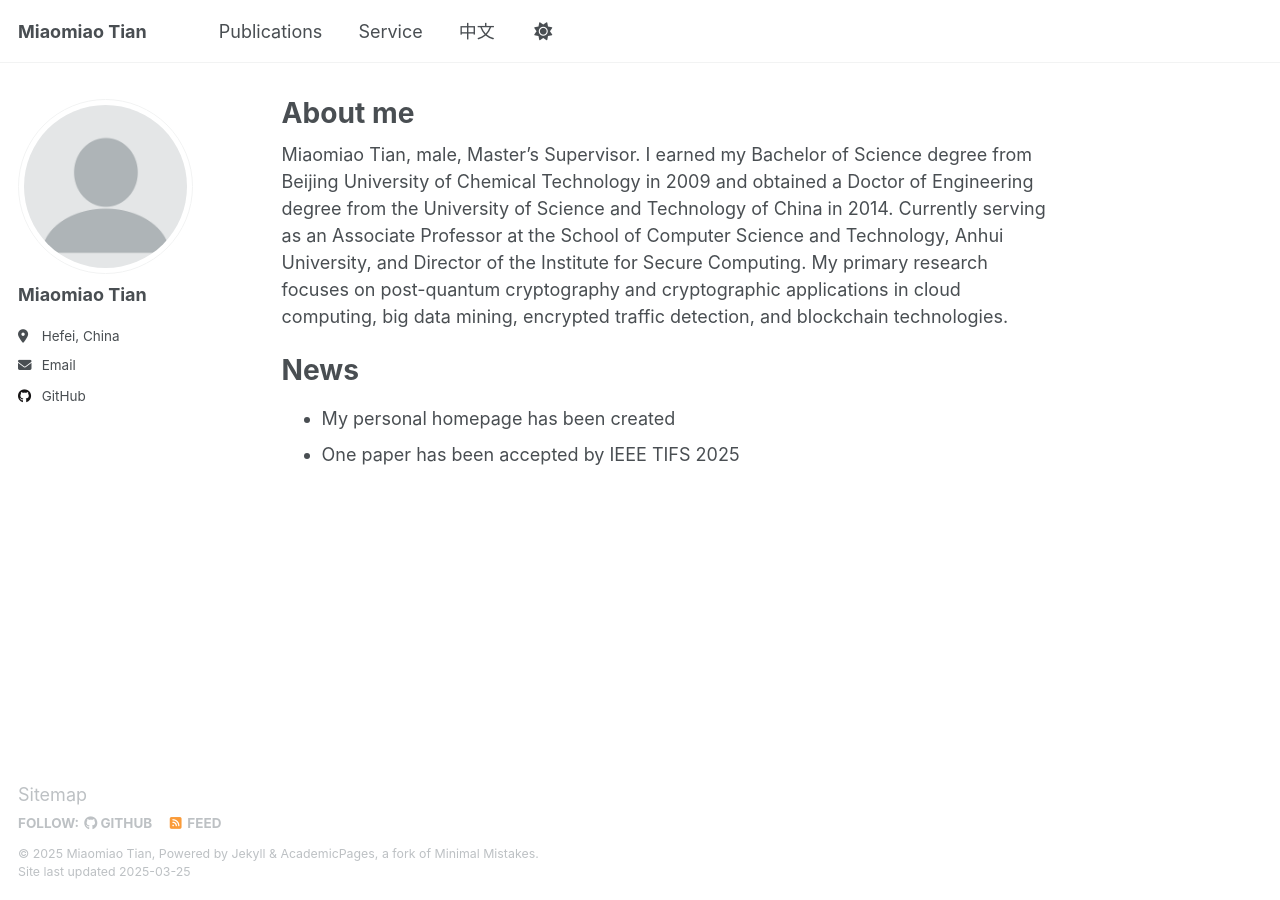
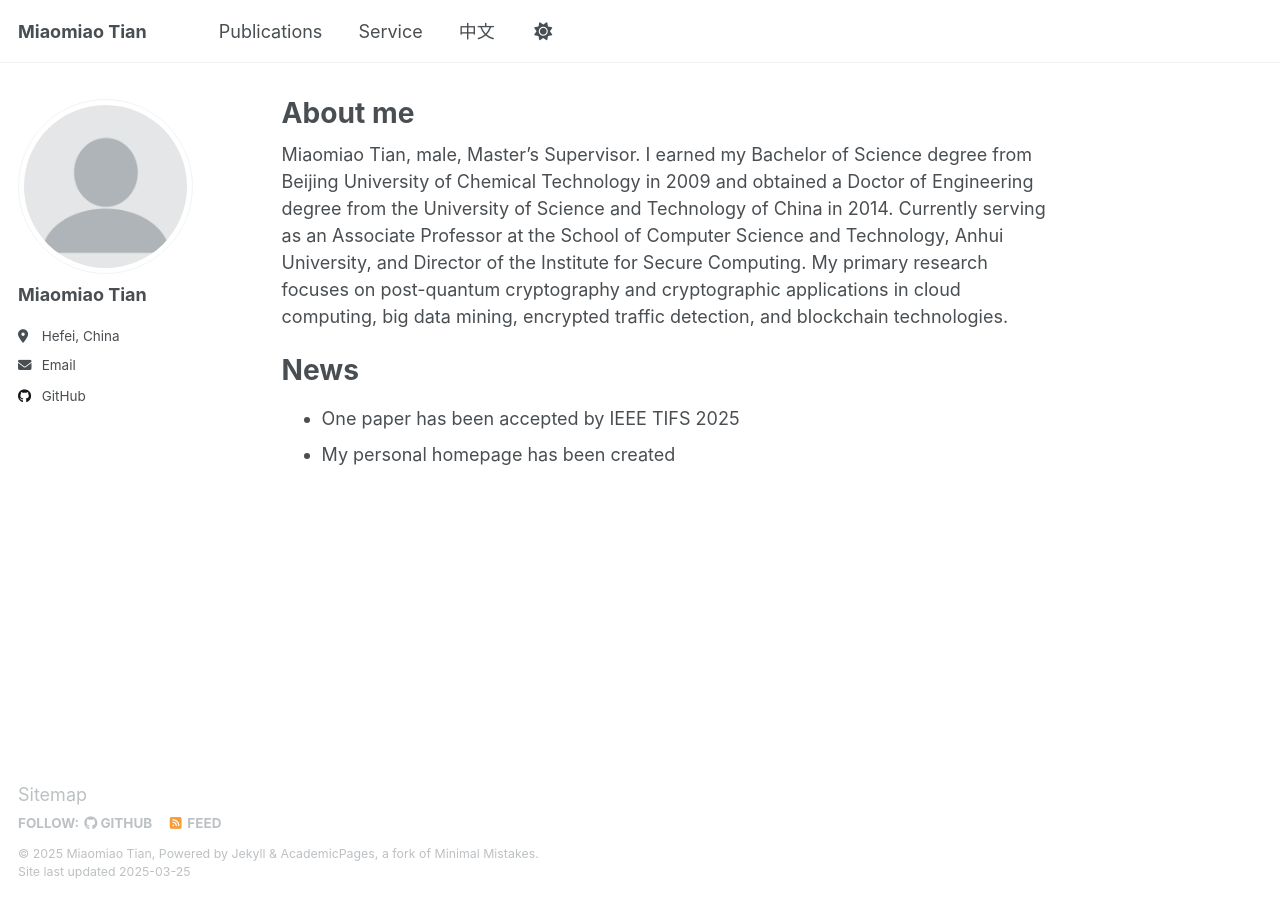
Before and after one commit to dmtian/dmtian.github.io, a Jekyll site: the page built from _pages/about.md, in a window 1280 px wide. Built offline with Jekyll 4.4.1, drawn with Linux system fonts in a browser that asks for light colours.

```diff
--- a/_pages/about.md
+++ b/_pages/about.md
@@ -8,5 +8,5 @@ redirect_from:
 ---
 Miaomiao Tian, male, Master's Supervisor. I earned my Bachelor of Science degree from Beijing University of Chemical Technology in 2009 and obtained a Doctor of Engineering degree from the University of Science and Technology of China in 2014. Currently serving as an Associate Professor at the School of Computer Science and Technology, Anhui University, and Director of the Institute for Secure Computing. My primary research focuses on post-quantum cryptography and cryptographic applications in cloud computing, big data mining, encrypted traffic detection, and blockchain technologies.
 # News
+* One paper has been accepted by IEEE TIFS 2025
 * My personal homepage has been created
-* One paper has been accepted by IEEE TIFS 2025
```
